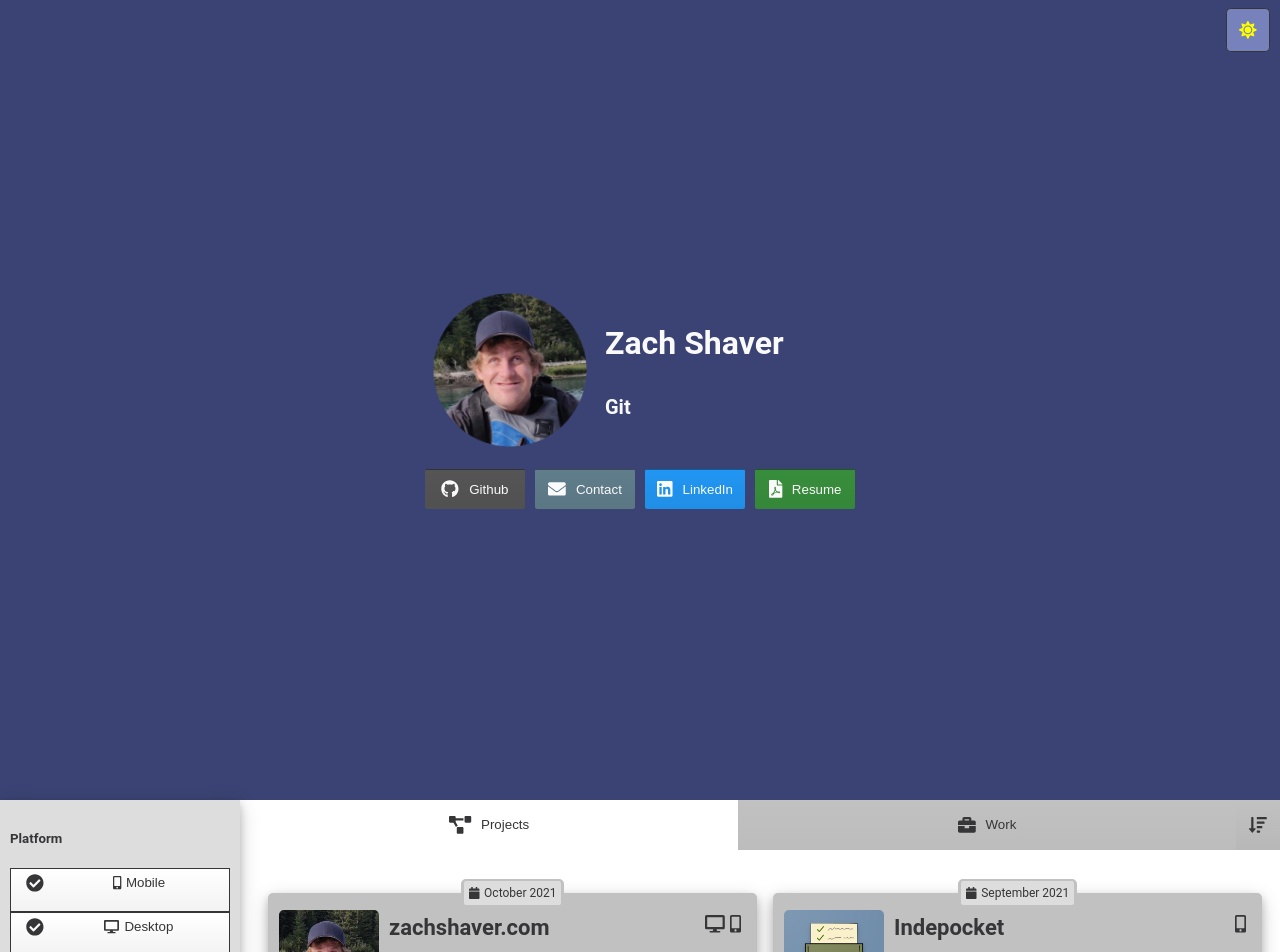
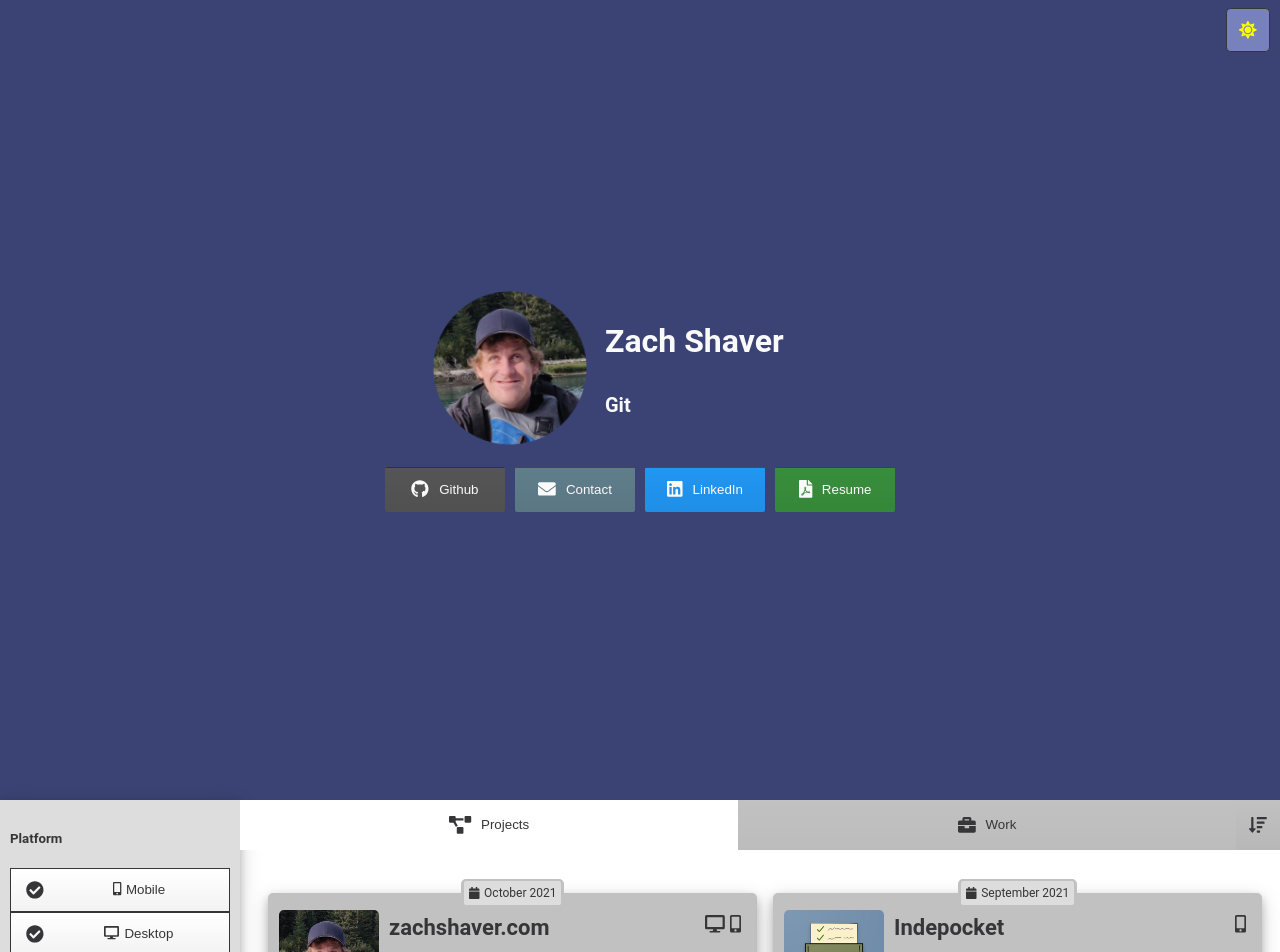
Before and after one commit to ShavaShav/web, a React (Create React App) app: page / in a window 1280 px wide. Shown: the top 952 px of the page. Built offline with nearby package versions, Linux system fonts and the light colour scheme.

Commit message:
Fix checkboxes overlapping work/project buttons

```diff
--- a/src/components/Checkbox.tsx
+++ b/src/components/Checkbox.tsx
@@ -25,6 +25,7 @@ const Label = styled.label<{active: boolean}>`
   align-content: center;
   align-items: center;
   color: ${({theme, active}) => active ? theme.text : theme.textInactive};
+  border-color: ${({theme, active}) => active ? theme.buttonBorderActive : theme.buttonBorder};
   transition: color 0.50s linear;
 `
 
@@ -33,7 +34,6 @@ const LabelWrapper = styled.span`
   flex: 1;
   flex-direction: row;
   justify-content: center;
-  align-items: center;
 `
 
 const Container = styled.button`
@@ -42,6 +42,12 @@ const Container = styled.button`
   padding: 5px;
   min-width: 44px;
   min-height: 44px;
+  display: flex;
+  flex: 1;
+  flex-direction: row;
+  align-content: center;
+  justify-content: center;
+  align-items: center;
 `
 
 const StyledIcon = styled(FontAwesomeIcon)`
--- a/src/components/LinkButton.tsx
+++ b/src/components/LinkButton.tsx
@@ -14,9 +14,9 @@ interface LinkButtonProps extends ButtonProps {
 const StyledButton = styled(Button)`
   /* flex-grow: 1; */
   min-width: 60px;
-  max-width: 60px;
+  max-width: 75px;
   min-height: 60px;
-  max-height: 60px;
+  max-height: 70px;
   border-width: 0;
   border-radius: 5px;
   &:hover {
--- a/src/components/Profile.tsx
+++ b/src/components/Profile.tsx
@@ -115,8 +115,8 @@ const Title = styled.div`
 `
 
 const LinkButton = styled(Button)`
-  height: 40px;
-  width: 100px;
+  height: 45px;
+  width: 120px;
   margin: 5px;
   /* border: 0; */
   /* border-color: ${({theme}) => theme.profileBtn}; */
--- a/src/components/Records.tsx
+++ b/src/components/Records.tsx
@@ -28,6 +28,7 @@ const Container = styled.div`
 
 const Main = styled.div`
   flex: 1;
+  z-index: 1;
 `
 
 const RecordHeader = styled.div`
```
Also changed, not shown: 1 other file (tests, documents, lock files or other folders).
